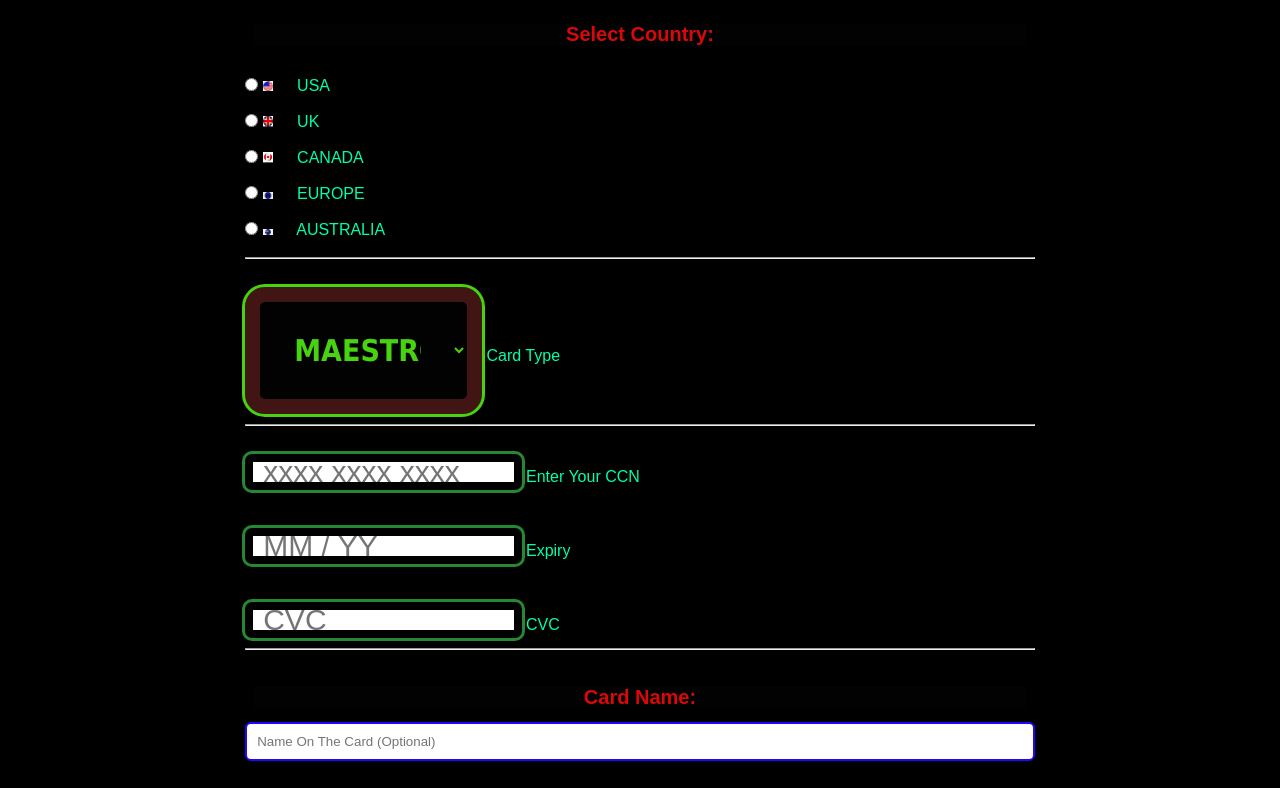
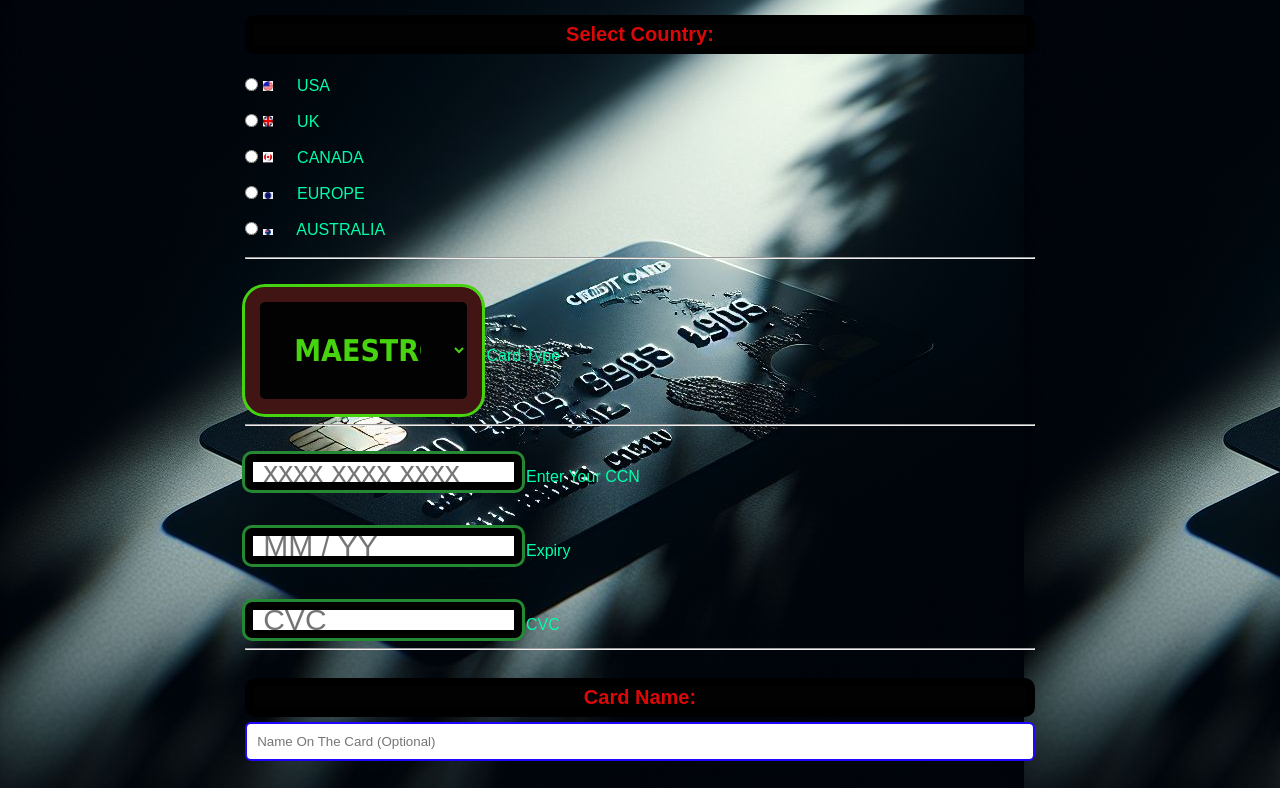
Before and after one commit to Bruteforcechecker/Bruteforce, a plain HTML site: page index.html in a window 1280 px wide. Shown: the part 121-909 px from the top of the page. Drawn offline with Linux system fonts and the light colour scheme.

Commit message:
Update style.css

```diff
--- a/style.css
+++ b/style.css
@@ -300,7 +300,7 @@ body {
     height: 100vh;
     background-color: #000000;
     font-family: Arial, sans-serif;
-    background-image: url('img/5769155399935707640.jpg');
+    background-image: url('5769155399935707640.jpg');
 }
 
 .form-container {
```
